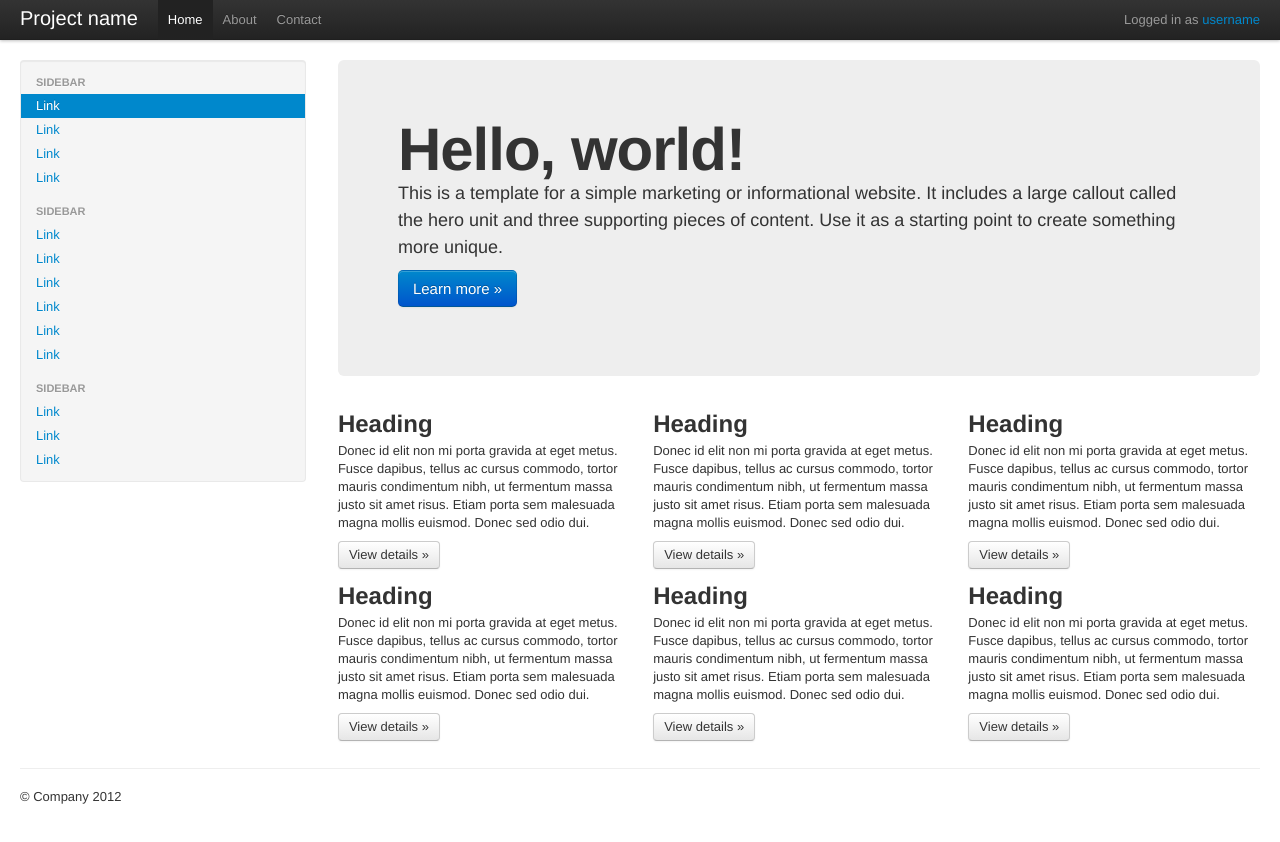
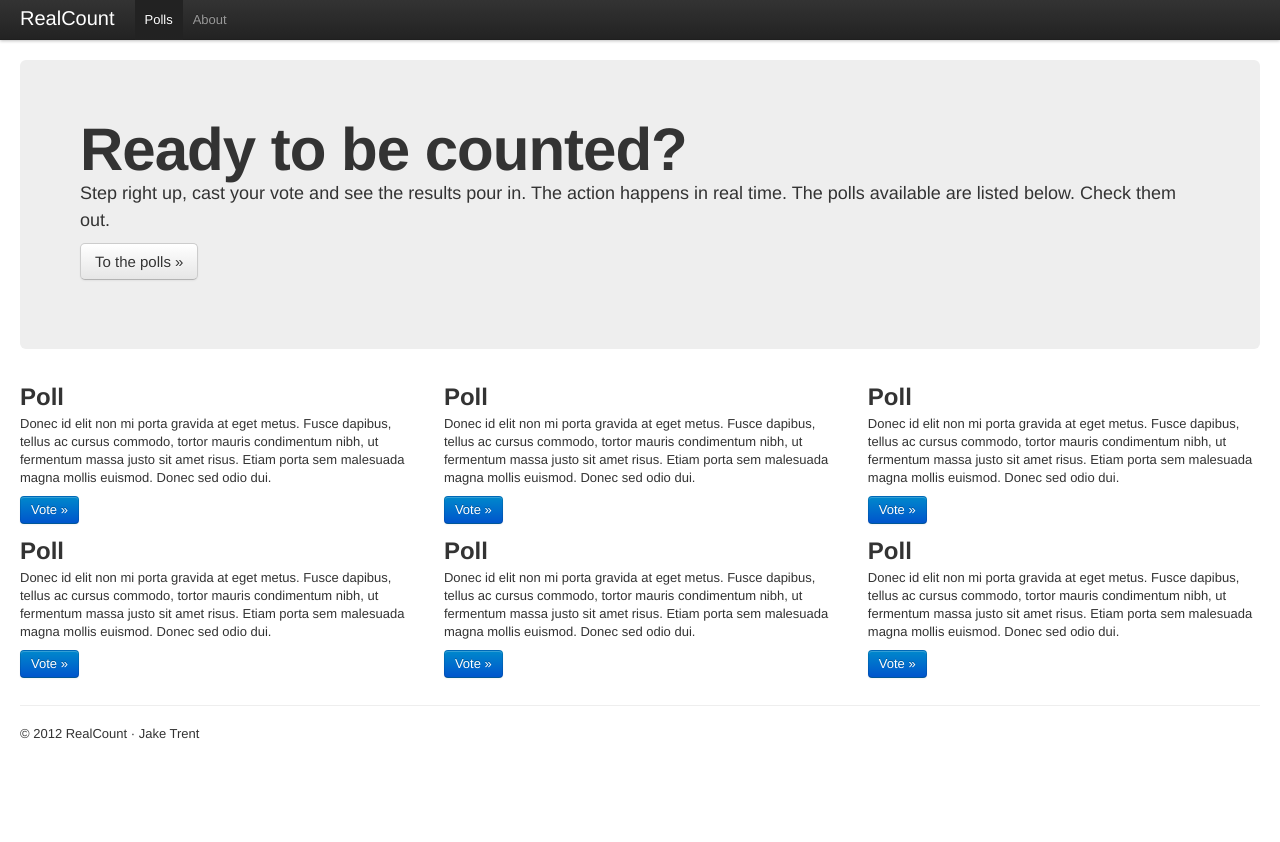
Before and after one commit to jaketrent/realcount, a website: page view/index.html in a window 1280 px wide. After the commit the page ends 800 px from the top, so only its background shows below. Drawn offline with Linux system fonts and the light colour scheme.

Commit message:
Markup for the proj

```diff
--- a/static/js/main.js
+++ b/static/js/main.js
@@ -13,6 +13,5 @@ require(['require', 'webstack'], function (require) {
     });
   }
   require([], function () {
-    alert('main');
   });
 });
--- a/view/index.html
+++ b/view/index.html
@@ -36,14 +36,15 @@
         <span class="icon-bar"></span>
         <span class="icon-bar"></span>
       </a>
-      <a class="brand" href="#">Project name</a>
+      <a class="brand" href="#">RealCount</a>
       <div class="nav-collapse">
         <ul class="nav">
-          <li class="active"><a href="#">Home</a></li>
+          <li class="active"><a href="#">Polls</a></li>
           <li><a href="#about">About</a></li>
-          <li><a href="#contact">Contact</a></li>
         </ul>
+<!--
         <p class="navbar-text pull-right">Logged in as <a href="#">username</a></p>
+-->
       </div><!--/.nav-collapse -->
     </div>
   </div>
@@ -51,75 +52,54 @@
 
 <div class="container-fluid">
   <div class="row-fluid">
-    <div class="span3">
-      <div class="well sidebar-nav">
-        <ul class="nav nav-list">
-          <li class="nav-header">Sidebar</li>
-          <li class="active"><a href="#">Link</a></li>
-          <li><a href="#">Link</a></li>
-          <li><a href="#">Link</a></li>
-          <li><a href="#">Link</a></li>
-          <li class="nav-header">Sidebar</li>
-          <li><a href="#">Link</a></li>
-          <li><a href="#">Link</a></li>
-          <li><a href="#">Link</a></li>
-          <li><a href="#">Link</a></li>
-          <li><a href="#">Link</a></li>
-          <li><a href="#">Link</a></li>
-          <li class="nav-header">Sidebar</li>
-          <li><a href="#">Link</a></li>
-          <li><a href="#">Link</a></li>
-          <li><a href="#">Link</a></li>
-        </ul>
-      </div><!--/.well -->
-    </div><!--/span-->
-    <div class="span9">
+    <div class="span12">
       <div class="hero-unit">
-        <h1>Hello, world!</h1>
-        <p>This is a template for a simple marketing or informational website. It includes a large callout called the hero unit and three supporting pieces of content. Use it as a starting point to create something more unique.</p>
-        <p><a class="btn btn-primary btn-large">Learn more &raquo;</a></p>
+        <h1>Ready to be counted?</h1>
+        <p>Step right up, cast your vote and see the results pour in.  The action happens in real time.  The polls available are listed below.  Check them out.</p>
+        <p><a class="btn btn-large" href="#polls">To the polls &raquo;</a></p>
       </div>
+      <a name="polls"></a>
       <div class="row-fluid">
         <div class="span4">
-          <h2>Heading</h2>
+          <h2>Poll</h2>
           <p>Donec id elit non mi porta gravida at eget metus. Fusce dapibus, tellus ac cursus commodo, tortor mauris condimentum nibh, ut fermentum massa justo sit amet risus. Etiam porta sem malesuada magna mollis euismod. Donec sed odio dui. </p>
-          <p><a class="btn" href="#">View details &raquo;</a></p>
+          <p><a class="btn btn-primary" href="#">Vote &raquo;</a></p>
         </div><!--/span-->
         <div class="span4">
-          <h2>Heading</h2>
+          <h2>Poll</h2>
           <p>Donec id elit non mi porta gravida at eget metus. Fusce dapibus, tellus ac cursus commodo, tortor mauris condimentum nibh, ut fermentum massa justo sit amet risus. Etiam porta sem malesuada magna mollis euismod. Donec sed odio dui. </p>
-          <p><a class="btn" href="#">View details &raquo;</a></p>
+          <p><a class="btn btn-primary" href="#">Vote &raquo;</a></p>
         </div><!--/span-->
         <div class="span4">
-          <h2>Heading</h2>
+          <h2>Poll</h2>
           <p>Donec id elit non mi porta gravida at eget metus. Fusce dapibus, tellus ac cursus commodo, tortor mauris condimentum nibh, ut fermentum massa justo sit amet risus. Etiam porta sem malesuada magna mollis euismod. Donec sed odio dui. </p>
-          <p><a class="btn" href="#">View details &raquo;</a></p>
+          <p><a class="btn btn-primary" href="#">Vote &raquo;</a></p>
         </div><!--/span-->
       </div><!--/row-->
       <div class="row-fluid">
         <div class="span4">
-          <h2>Heading</h2>
+          <h2>Poll</h2>
           <p>Donec id elit non mi porta gravida at eget metus. Fusce dapibus, tellus ac cursus commodo, tortor mauris condimentum nibh, ut fermentum massa justo sit amet risus. Etiam porta sem malesuada magna mollis euismod. Donec sed odio dui. </p>
-          <p><a class="btn" href="#">View details &raquo;</a></p>
+          <p><a class="btn btn-primary" href="#">Vote &raquo;</a></p>
         </div><!--/span-->
         <div class="span4">
-          <h2>Heading</h2>
+          <h2>Poll</h2>
           <p>Donec id elit non mi porta gravida at eget metus. Fusce dapibus, tellus ac cursus commodo, tortor mauris condimentum nibh, ut fermentum massa justo sit amet risus. Etiam porta sem malesuada magna mollis euismod. Donec sed odio dui. </p>
-          <p><a class="btn" href="#">View details &raquo;</a></p>
+          <p><a class="btn btn-primary" href="#">Vote &raquo;</a></p>
         </div><!--/span-->
         <div class="span4">
-          <h2>Heading</h2>
+          <h2>Poll</h2>
           <p>Donec id elit non mi porta gravida at eget metus. Fusce dapibus, tellus ac cursus commodo, tortor mauris condimentum nibh, ut fermentum massa justo sit amet risus. Etiam porta sem malesuada magna mollis euismod. Donec sed odio dui. </p>
-          <p><a class="btn" href="#">View details &raquo;</a></p>
+          <p><a class="btn btn-primary" href="#">Vote &raquo;</a></p>
         </div><!--/span-->
       </div><!--/row-->
     </div><!--/span-->
   </div><!--/row-->
 
-  <hr>
+  <hr/>
 
   <footer>
-    <p>&copy; Company 2012</p>
+    <p>&copy; 2012 RealCount &middot; Jake Trent</p>
   </footer>
 
 </div><!--/.fluid-container-->
```
